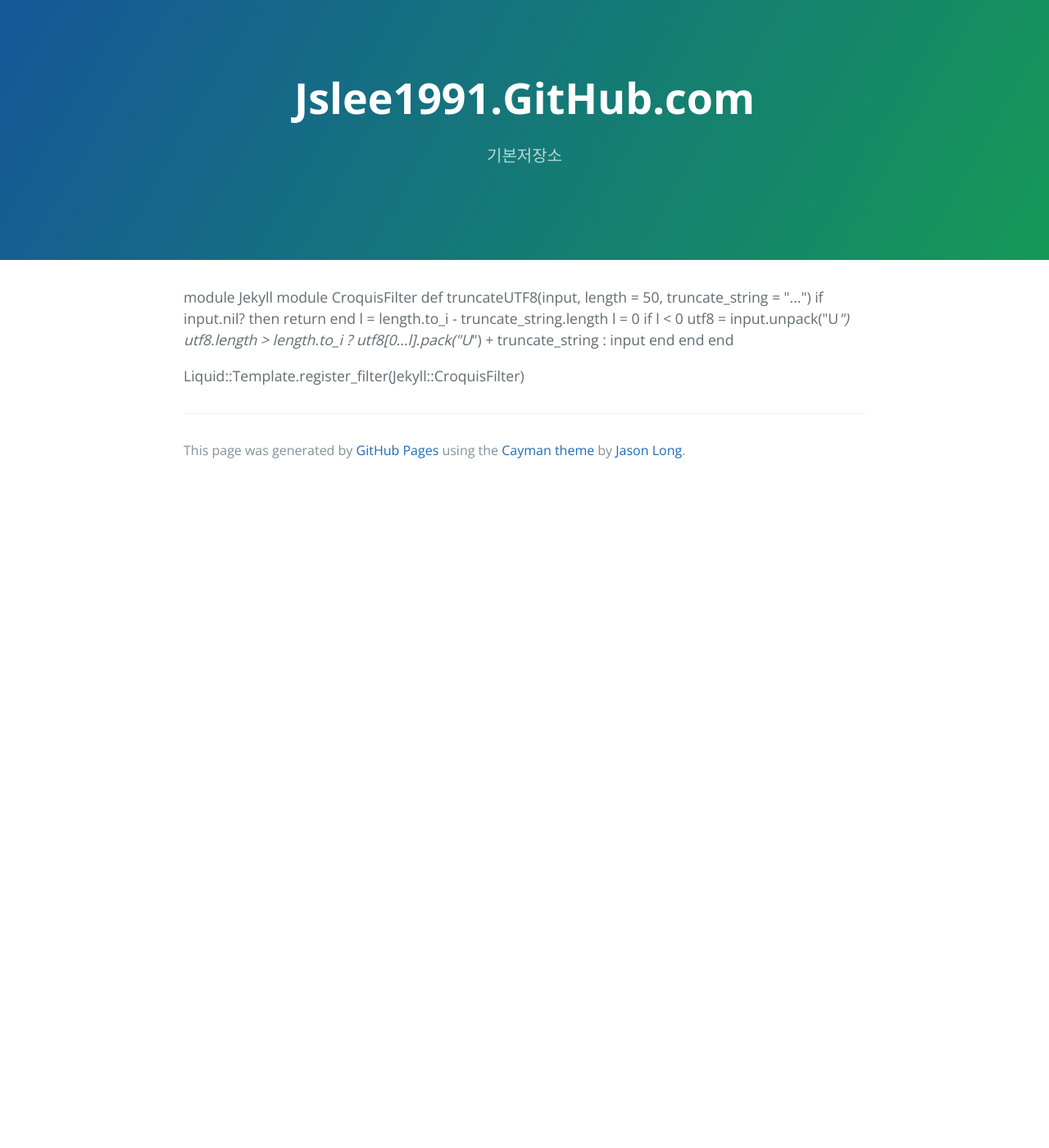
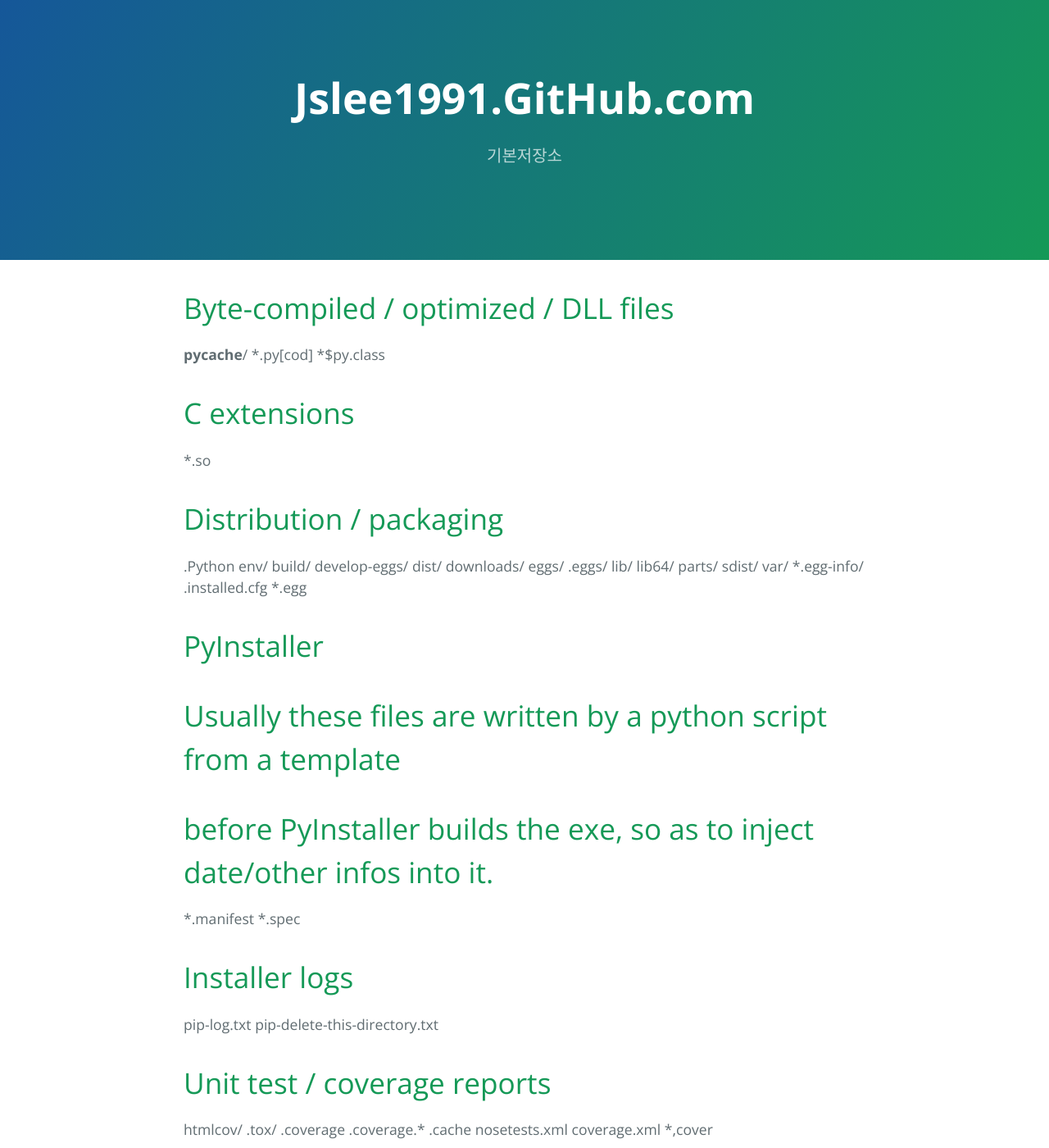
Before and after one commit to kklim25/jslee1991.github.com, a Jekyll site: the page index.html, which Jekyll copies as it is, in a window 1280 px wide and 1400 px high. Shown: the whole window at 82% size. Built offline with Jekyll 4.4.1, drawn with Linux system fonts in a browser that asks for light colours; some of the changed text lies outside the part shown.

Commit message:
Replace master branch with page content via GitHub

```diff
--- a/index.html
+++ b/index.html
@@ -16,19 +16,88 @@
     </section>
 
     <section class="main-content">
-      <p>module Jekyll
-  module CroquisFilter
-    def truncateUTF8(input, length = 50, truncate_string = "...")
-      if input.nil? then return end
-      l = length.to_i - truncate_string.length
-      l = 0 if l &lt; 0
-      utf8 = input.unpack("U<em>")
-      utf8.length &gt; length.to_i ? utf8[0...l].pack("U</em>") + truncate_string : input
-    end
-  end
-end</p>
+      <h1>
+<a id="byte-compiled--optimized--dll-files" class="anchor" href="#byte-compiled--optimized--dll-files" aria-hidden="true"><span class="octicon octicon-link"></span></a>Byte-compiled / optimized / DLL files</h1>
 
-<p>Liquid::Template.register_filter(Jekyll::CroquisFilter)</p>
+<p><strong>pycache</strong>/
+*.py[cod]
+*$py.class</p>
+
+<h1>
+<a id="c-extensions" class="anchor" href="#c-extensions" aria-hidden="true"><span class="octicon octicon-link"></span></a>C extensions</h1>
+
+<p>*.so</p>
+
+<h1>
+<a id="distribution--packaging" class="anchor" href="#distribution--packaging" aria-hidden="true"><span class="octicon octicon-link"></span></a>Distribution / packaging</h1>
+
+<p>.Python
+env/
+build/
+develop-eggs/
+dist/
+downloads/
+eggs/
+.eggs/
+lib/
+lib64/
+parts/
+sdist/
+var/
+*.egg-info/
+.installed.cfg
+*.egg</p>
+
+<h1>
+<a id="pyinstaller" class="anchor" href="#pyinstaller" aria-hidden="true"><span class="octicon octicon-link"></span></a>PyInstaller</h1>
+
+<h1>
+<a id="usually-these-files-are-written-by-a-python-script-from-a-template" class="anchor" href="#usually-these-files-are-written-by-a-python-script-from-a-template" aria-hidden="true"><span class="octicon octicon-link"></span></a>Usually these files are written by a python script from a template</h1>
+
+<h1>
+<a id="before-pyinstaller-builds-the-exe-so-as-to-inject-dateother-infos-into-it" class="anchor" href="#before-pyinstaller-builds-the-exe-so-as-to-inject-dateother-infos-into-it" aria-hidden="true"><span class="octicon octicon-link"></span></a>before PyInstaller builds the exe, so as to inject date/other infos into it.</h1>
+
+<p>*.manifest
+*.spec</p>
+
+<h1>
+<a id="installer-logs" class="anchor" href="#installer-logs" aria-hidden="true"><span class="octicon octicon-link"></span></a>Installer logs</h1>
+
+<p>pip-log.txt
+pip-delete-this-directory.txt</p>
+
+<h1>
+<a id="unit-test--coverage-reports" class="anchor" href="#unit-test--coverage-reports" aria-hidden="true"><span class="octicon octicon-link"></span></a>Unit test / coverage reports</h1>
+
+<p>htmlcov/
+.tox/
+.coverage
+.coverage.*
+.cache
+nosetests.xml
+coverage.xml
+*,cover</p>
+
+<h1>
+<a id="translations" class="anchor" href="#translations" aria-hidden="true"><span class="octicon octicon-link"></span></a>Translations</h1>
+
+<p>*.mo
+*.pot</p>
+
+<h1>
+<a id="django-stuff" class="anchor" href="#django-stuff" aria-hidden="true"><span class="octicon octicon-link"></span></a>Django stuff:</h1>
+
+<p>*.log</p>
+
+<h1>
+<a id="sphinx-documentation" class="anchor" href="#sphinx-documentation" aria-hidden="true"><span class="octicon octicon-link"></span></a>Sphinx documentation</h1>
+
+<p>docs/_build/</p>
+
+<h1>
+<a id="pybuilder" class="anchor" href="#pybuilder" aria-hidden="true"><span class="octicon octicon-link"></span></a>PyBuilder</h1>
+
+<p>target/</p>
 
       <footer class="site-footer">
 
--- a/params.json
+++ b/params.json
@@ -1 +1 @@
-{"name":"Jslee1991.GitHub.com","tagline":"기본저장소","body":"module Jekyll\r\n  module CroquisFilter\r\n    def truncateUTF8(input, length = 50, truncate_string = \"...\")\r\n      if input.nil? then return end\r\n      l = length.to_i - truncate_string.length\r\n      l = 0 if l < 0\r\n      utf8 = input.unpack(\"U*\")\r\n      utf8.length > length.to_i ? utf8[0...l].pack(\"U*\") + truncate_string : input\r\n    end\r\n  end\r\nend\r\n\r\nLiquid::Template.register_filter(Jekyll::CroquisFilter)","google":"","note":"Don't delete this file! It's used internally to help with page regeneration."}
+{"name":"Jslee1991.GitHub.com","tagline":"기본저장소","body":"# Byte-compiled / optimized / DLL files\r\n__pycache__/\r\n*.py[cod]\r\n*$py.class\r\n\r\n# C extensions\r\n*.so\r\n\r\n# Distribution / packaging\r\n.Python\r\nenv/\r\nbuild/\r\ndevelop-eggs/\r\ndist/\r\ndownloads/\r\neggs/\r\n.eggs/\r\nlib/\r\nlib64/\r\nparts/\r\nsdist/\r\nvar/\r\n*.egg-info/\r\n.installed.cfg\r\n*.egg\r\n\r\n# PyInstaller\r\n#  Usually these files are written by a python script from a template\r\n#  before PyInstaller builds the exe, so as to inject date/other infos into it.\r\n*.manifest\r\n*.spec\r\n\r\n# Installer logs\r\npip-log.txt\r\npip-delete-this-directory.txt\r\n\r\n# Unit test / coverage reports\r\nhtmlcov/\r\n.tox/\r\n.coverage\r\n.coverage.*\r\n.cache\r\nnosetests.xml\r\ncoverage.xml\r\n*,cover\r\n\r\n# Translations\r\n*.mo\r\n*.pot\r\n\r\n# Django stuff:\r\n*.log\r\n\r\n# Sphinx documentation\r\ndocs/_build/\r\n\r\n# PyBuilder\r\ntarget/","google":"","note":"Don't delete this file! It's used internally to help with page regeneration."}
```
